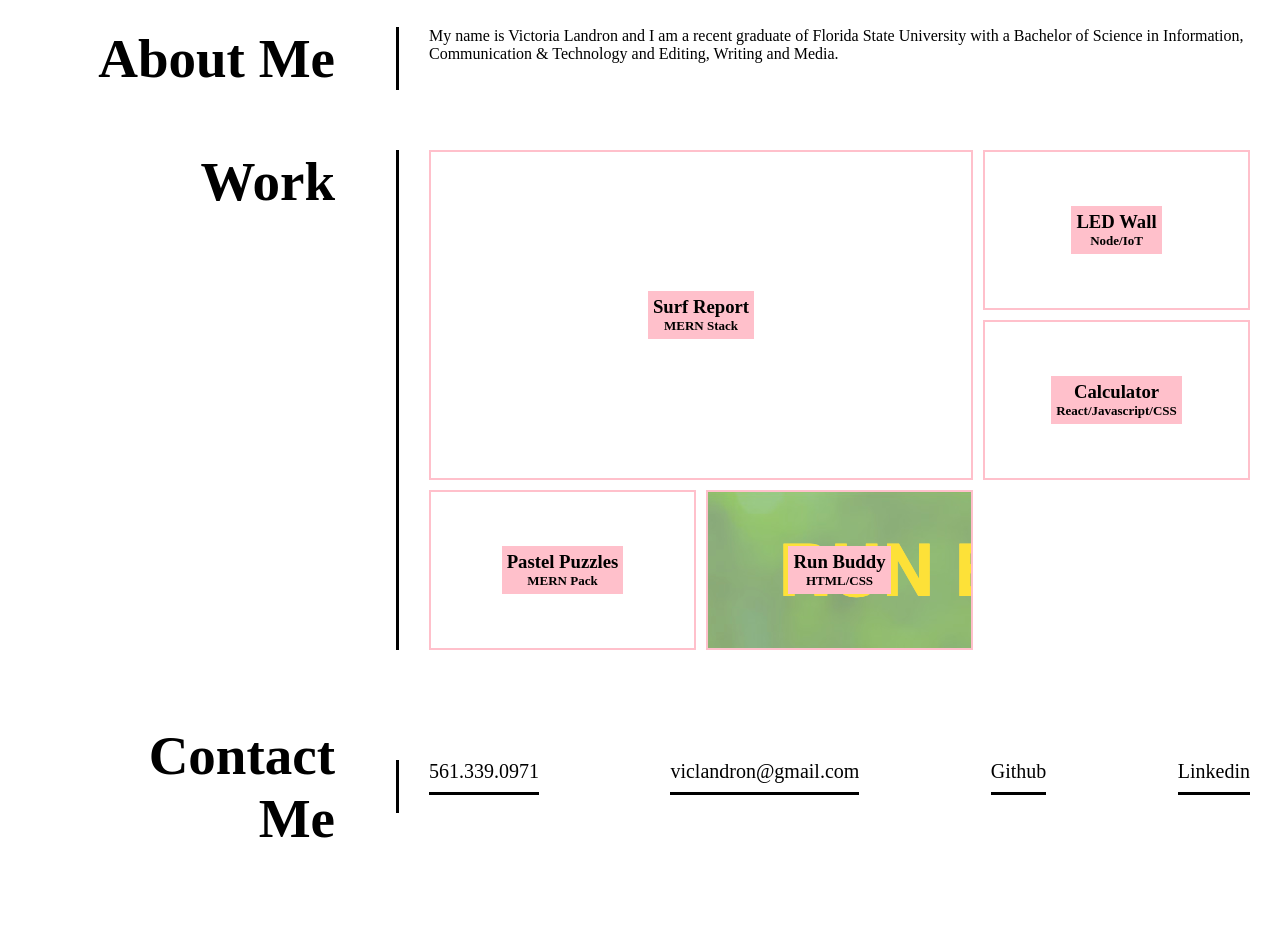
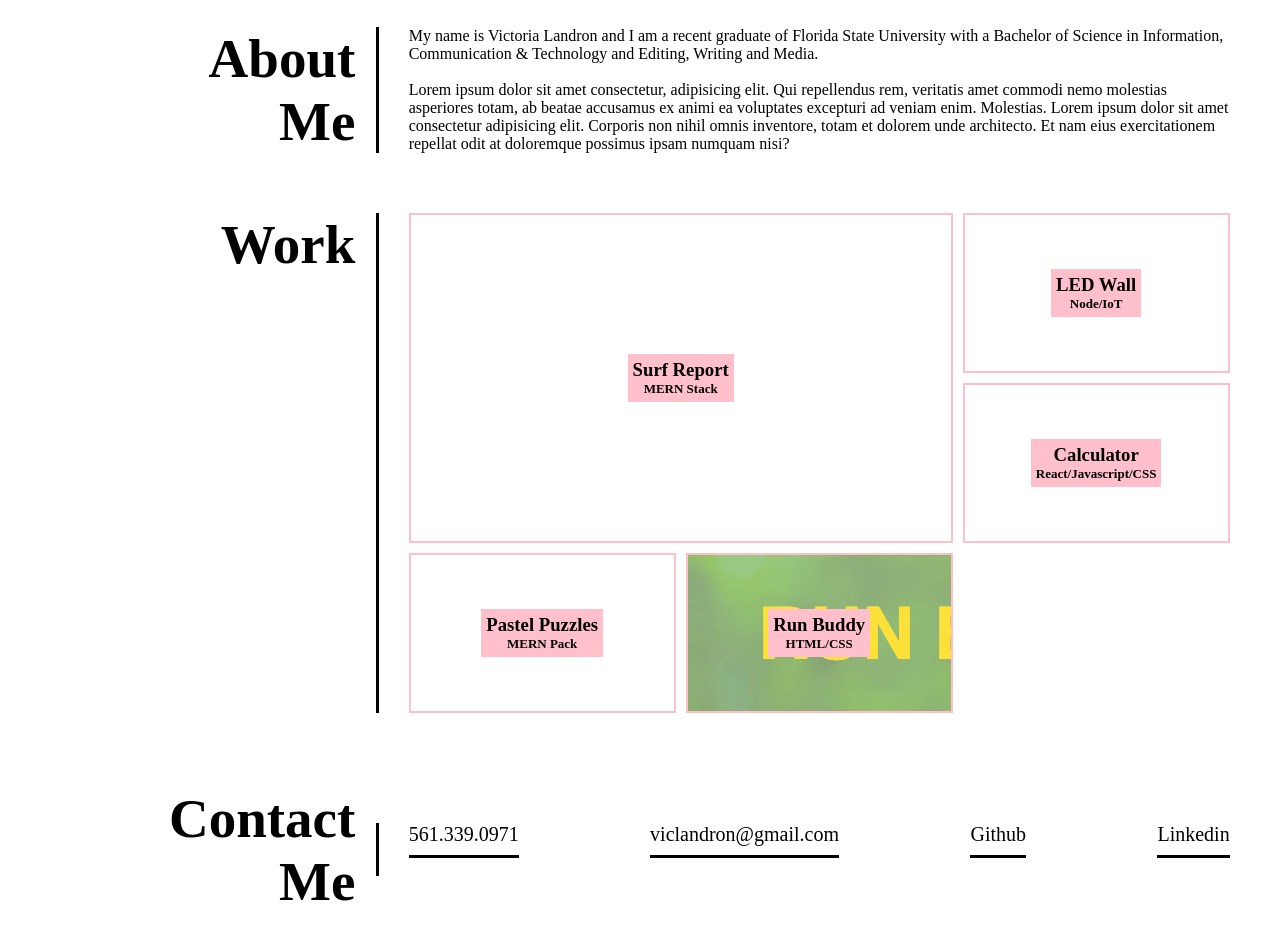
Before and after one commit to viclandron27/porfolio, a plain HTML site: page index.html in a window 1280 px wide. Shown: the part 580-1520 px from the top of the page. Before the commit the page ends 1473 px from the top, so only its background shows below. Drawn offline with Linux system fonts and the light colour scheme.

Commit message:
added padding to section titles

```diff
--- a/assets/css/style.css
+++ b/assets/css/style.css
@@ -69,16 +69,21 @@ section {
     border-left: 3px solid black;
 }
 
+.content.contact-list {
+    border-left: 3px solid black;
+}
+
 /* About Me */
 .about-me {
     display: flex;
     flex-wrap: wrap;
-    justify-content: space-between;
+    justify-content: space-evenly;
 }
 
 
 .section-title h2 {
     font-size: 55px;
+    padding-left: 80px;
 }
 
 .bio {
@@ -90,7 +95,7 @@ section {
 .work {
     display: flex;
     flex-wrap: wrap;
-    justify-content: space-between;
+    justify-content: space-evenly;
 }
 
 .work-grid-wrapper {
@@ -143,7 +148,7 @@ section {
 .contact-me {
     display: flex;
     flex-wrap: wrap;
-    justify-content: space-between;
+    justify-content: space-evenly;
     align-items: center;
 
 }
--- a/index.html
+++ b/index.html
@@ -48,7 +48,12 @@
             </div>
 
             <div class="content bio">
-                <p> My name is Victoria Landron and I am a recent graduate of Florida State University with a Bachelor of Science in Information, Communication & Technology and Editing, Writing and Media.
+                <p>
+                My name is Victoria Landron and I am a recent graduate of Florida State University with a Bachelor of Science in Information, Communication & Technology and Editing, Writing and Media.
+                </p>
+                <br>
+                <p>
+                Lorem ipsum dolor sit amet consectetur, adipisicing elit. Qui repellendus rem, veritatis amet commodi nemo molestias asperiores totam, ab beatae accusamus ex animi ea voluptates excepturi ad veniam enim. Molestias. Lorem ipsum dolor sit amet consectetur adipisicing elit. Corporis non nihil omnis inventore, totam et dolorem unde architecto. Et nam eius exercitationem repellat odit at doloremque possimus ipsam numquam nisi?
                 </p>
             </div>
         </section>
```
